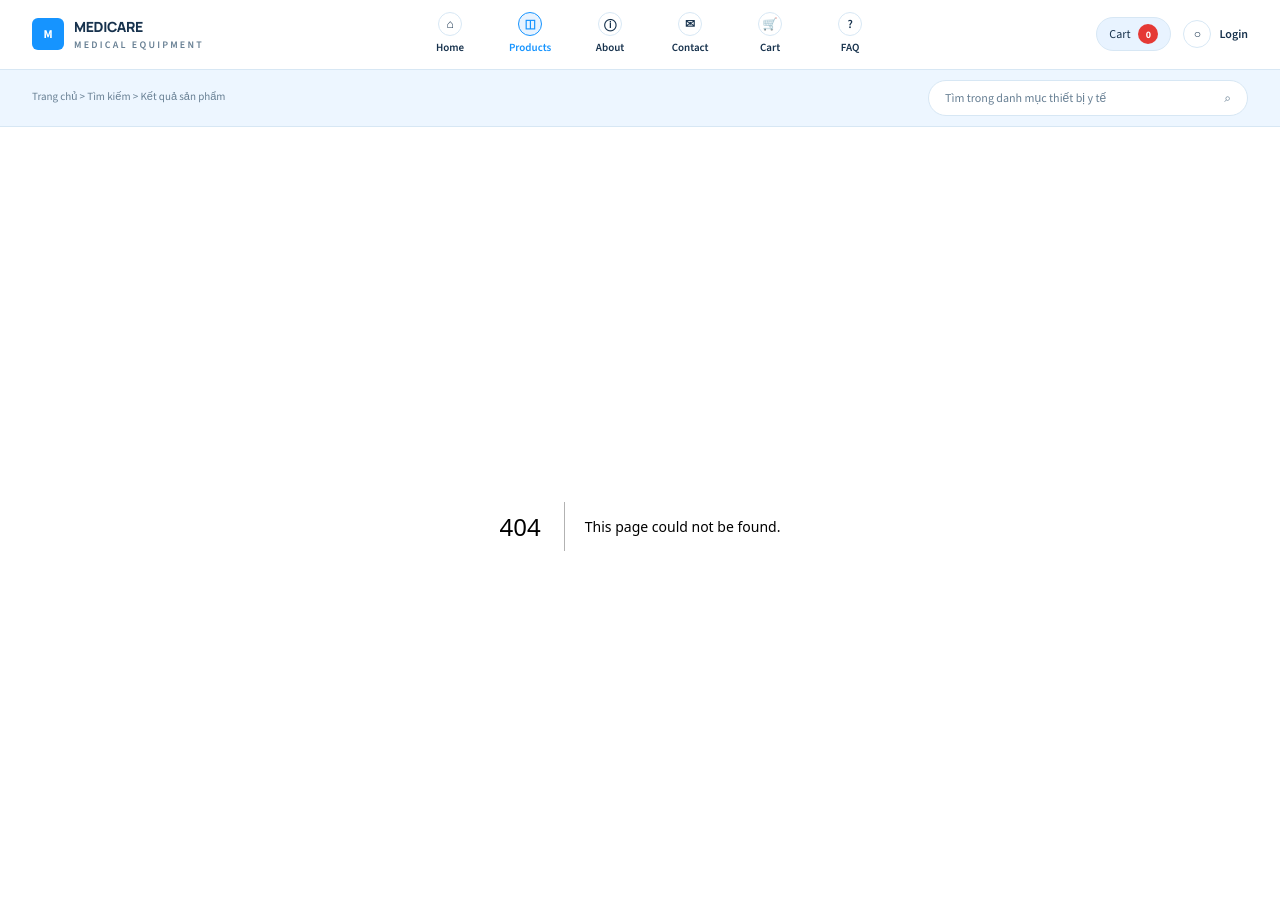
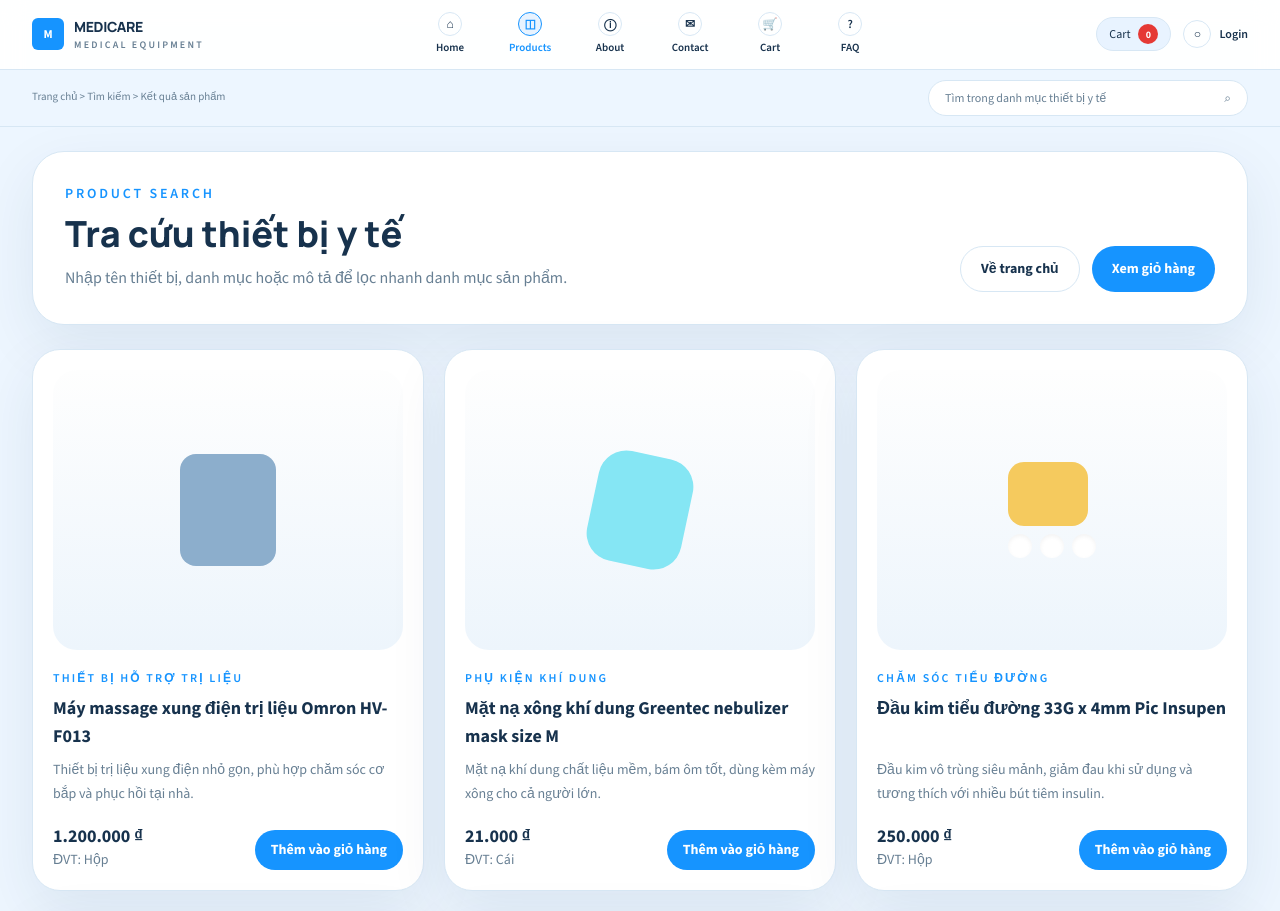
Before and after one commit to baohan24126067/nhom07_thietbiyte, a Next.js app: page /search in a window 1280 px wide. Before the commit this address had no page. Shown: the top 911 px of the page. Built offline with nearby package versions, Linux system fonts and the light colour scheme.

Commit message:
feat: add product search experience

```diff
--- /dev/null
+++ b/app/search/page.tsx
@@ -0,0 +1,28 @@
+import { Suspense } from "react";
+import { SearchResults } from "@/components/search-results";
+
+export default function SearchPage() {
+  return (
+    <div className="mx-auto w-full max-w-7xl px-4 pb-20 pt-6 sm:px-6 lg:px-8">
+      <Suspense fallback={<SearchFallback />}>
+        <SearchResults />
+      </Suspense>
+    </div>
+  );
+}
+
+function SearchFallback() {
+  return (
+    <section className="rounded-[32px] border border-[var(--color-line)] bg-white p-6 shadow-[0_20px_60px_rgba(17,57,95,0.08)] sm:p-8">
+      <p className="text-sm font-semibold uppercase tracking-[0.2em] text-[var(--color-brand)]">
+        Product search
+      </p>
+      <div className="mt-3">
+        <h1 className="font-display text-[36px] font-extrabold leading-none text-[var(--color-ink)]">
+          Đang tải kết quả tìm kiếm
+        </h1>
+        <div className="mt-6 h-40 animate-pulse rounded-[24px] bg-[var(--color-brand-soft)]" />
+      </div>
+    </section>
+  );
+}
--- /dev/null
+++ b/components/search-results.tsx
@@ -0,0 +1,101 @@
+"use client";
+
+import Link from "next/link";
+import { useSearchParams } from "next/navigation";
+import { AddToCartButton } from "@/components/add-to-cart-button";
+import { ProductIllustration } from "@/components/product-illustration";
+import { formatCurrency } from "@/lib/currency";
+import { searchProducts } from "@/lib/search";
+
+export function SearchResults() {
+  const searchParams = useSearchParams();
+  const query = searchParams.get("q") ?? "";
+  const results = searchProducts(query);
+
+  return (
+    <>
+      <section className="rounded-[32px] border border-[var(--color-line)] bg-white p-6 shadow-[0_20px_60px_rgba(17,57,95,0.08)] sm:p-8">
+        <p className="text-sm font-semibold uppercase tracking-[0.2em] text-[var(--color-brand)]">
+          Product search
+        </p>
+        <div className="mt-3 flex flex-wrap items-end justify-between gap-4">
+          <div>
+            <h1 className="font-display text-[36px] font-extrabold leading-none text-[var(--color-ink)]">
+              {query ? `Kết quả cho “${query}”` : "Tra cứu thiết bị y tế"}
+            </h1>
+            <p className="mt-3 text-base leading-7 text-[var(--color-muted)]">
+              {query
+                ? `Tìm thấy ${results.length} sản phẩm phù hợp với từ khóa bạn nhập.`
+                : "Nhập tên thiết bị, danh mục hoặc mô tả để lọc nhanh danh mục sản phẩm."}
+            </p>
+          </div>
+          <div className="flex gap-3">
+            <Link
+              href="/"
+              className="inline-flex items-center justify-center rounded-full border border-[var(--color-line)] px-5 py-3 text-sm font-bold text-[var(--color-ink)] transition hover:border-[var(--color-brand)]"
+            >
+              Về trang chủ
+            </Link>
+            <Link
+              href="/cart"
+              className="inline-flex items-center justify-center rounded-full bg-[var(--color-brand)] px-5 py-3 text-sm font-bold text-white transition hover:bg-[var(--color-brand-deep)]"
+            >
+              Xem giỏ hàng
+            </Link>
+          </div>
+        </div>
+      </section>
+
+      {results.length === 0 ? (
+        <section className="mt-6 rounded-[32px] border border-[var(--color-line)] bg-[linear-gradient(180deg,#ffffff,#eef7ff)] p-10 text-center shadow-[0_20px_60px_rgba(17,57,95,0.08)]">
+          <div className="mx-auto flex h-20 w-20 items-center justify-center rounded-full bg-white text-3xl text-[var(--color-brand)]">
+            ⌕
+          </div>
+          <h2 className="mt-5 font-display text-[30px] font-extrabold leading-none text-[var(--color-ink)]">
+            Không có kết quả phù hợp
+          </h2>
+          <p className="mx-auto mt-4 max-w-2xl text-base leading-7 text-[var(--color-muted)]">
+            Thử tìm bằng tên danh mục như “máy đo huyết áp”, “nhiệt kế” hoặc
+            “tiểu đường” để có kết quả chính xác hơn.
+          </p>
+        </section>
+      ) : (
+        <section className="mt-6 grid gap-5 md:grid-cols-2 xl:grid-cols-3">
+          {results.map((product) => (
+            <article
+              key={product.id}
+              className="rounded-[28px] border border-[var(--color-line)] bg-white p-5 shadow-[0_20px_60px_rgba(17,57,95,0.08)]"
+            >
+              <div className="flex aspect-[1/0.8] items-center justify-center rounded-[24px] bg-[linear-gradient(180deg,#fefefe,#edf5fc)]">
+                <ProductIllustration product={product} />
+              </div>
+              <p className="mt-5 text-xs font-semibold uppercase tracking-[0.18em] text-[var(--color-brand)]">
+                {product.category}
+              </p>
+              <h2 className="mt-2 min-h-14 text-lg font-bold text-[var(--color-ink)]">
+                {product.name}
+              </h2>
+              <p className="mt-2 text-sm leading-6 text-[var(--color-muted)]">
+                {product.description}
+              </p>
+              <div className="mt-4 flex items-end justify-between gap-4">
+                <div>
+                  <p className="text-lg font-extrabold text-[var(--color-ink)]">
+                    {formatCurrency(product.price)}
+                  </p>
+                  <p className="text-sm text-[var(--color-muted)]">
+                    ĐVT: {product.unit}
+                  </p>
+                </div>
+                <AddToCartButton
+                  productId={product.id}
+                  className="inline-flex items-center justify-center rounded-full bg-[var(--color-brand)] px-4 py-2.5 text-sm font-bold text-white transition hover:bg-[var(--color-brand-deep)]"
+                />
+              </div>
+            </article>
+          ))}
+        </section>
+      )}
+    </>
+  );
+}
--- /dev/null
+++ b/lib/search.ts
@@ -0,0 +1,22 @@
+import { products, type Product } from "@/lib/products";
+
+export function searchProducts(rawQuery: string): Product[] {
+  const query = rawQuery.trim().toLowerCase();
+
+  if (!query) {
+    return products;
+  }
+
+  return products.filter((product) => {
+    const haystack = [
+      product.name,
+      product.category,
+      product.description,
+      product.unit,
+    ]
+      .join(" ")
+      .toLowerCase();
+
+    return haystack.includes(query);
+  });
+}
```
